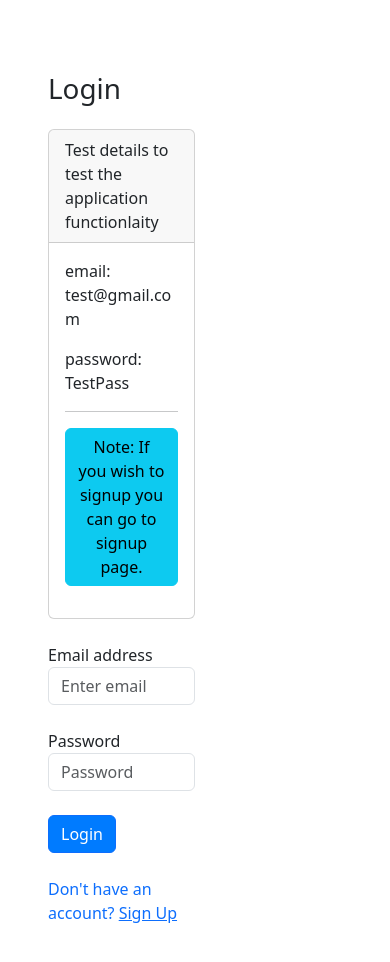
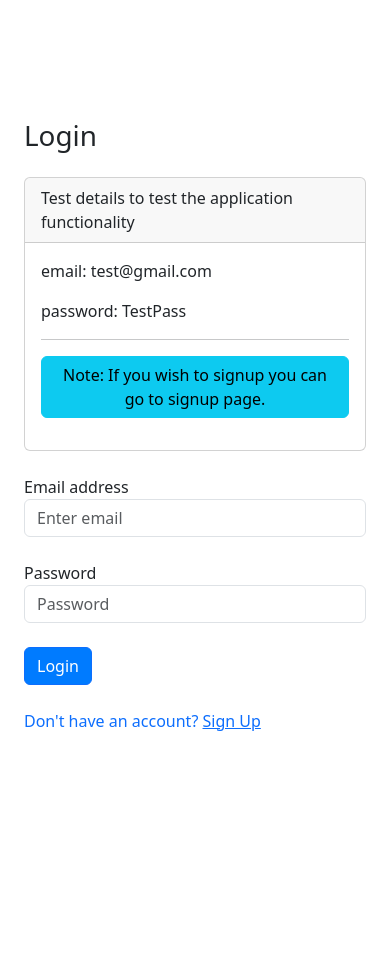
Before and after one commit to Junaid-Mohamed/Shopping-site-FE, a React (Vite) app: page /login in a window 390 px wide. Shown: the top 962 px of the page. After the commit the page ends 844 px from the top, so only its background shows below. Built offline with nearby package versions, Linux system fonts and the light colour scheme; no server answers.

Commit message:
feat: added login and signup img

```diff
--- a/src/pages/Login.jsx
+++ b/src/pages/Login.jsx
@@ -6,7 +6,6 @@ import { useAuth } from '../auth/AuthProvider';
 const Login = () => {
   const navigate = useNavigate();
   const location = useLocation();
-
   const { login } = useAuth();
 
   const from = location.state?.from || '/';
@@ -23,7 +22,7 @@ const Login = () => {
         'https://grocer-ease-five.vercel.app/api/users/login',
         formData
       );
-      if (data.status == 200) {
+      if (data.status === 200) {
         console.log(data);
         setSuccessMsg('Logged in successfully.');
         setTimeout(() => {
@@ -33,19 +32,13 @@ const Login = () => {
         }, 2000);
       }
     } catch (error) {
-      // console.log("Inside error");
       setSuccessMsg(error.response.data.message);
-      setFormData((prevState) => ({
-        email: '',
-        password: '',
-      }));
-      // console.log(error.response.data.message);
+      setFormData({ email: '', password: '' });
     }
   };
 
   const handleFormDataChange = (e) => {
     const { name, value } = e.target;
-
     setFormData((prevState) => ({
       ...prevState,
       [name]: value,
@@ -53,13 +46,14 @@ const Login = () => {
   };
 
   return (
-    <div className="container m-4 p-4 w-50">
-      <h1 className="my-4"> Login</h1>
-
+    <div className="container d-flex align-items-center justify-content-center min-vh-100">
+      <div className="row w-100">
+        <div className="col-md-6">
+          <h1 className="my-4">Login</h1>
           <div className="my-4">
             <div className="card">
               <div className="card-header">
-            Test details to test the application functionlaity
+                Test details to test the application functionality
               </div>
               <div className="card-body">
                 <p className="card-text">email: test@gmail.com</p>
@@ -71,18 +65,15 @@ const Login = () => {
               </div>
             </div>
           </div>
-
-      <form>
+          <form onSubmit={handleFormSubmit}>
             <div className="form-group">
               <label>Email address</label>
               <input
                 type="email"
                 onChange={handleFormDataChange}
                 className="form-control"
-            id="exampleInputEmail1"
                 name="email"
                 value={formData.email}
-            aria-describedby="emailHelp"
                 placeholder="Enter email"
               />
             </div>
@@ -92,17 +83,12 @@ const Login = () => {
                 type="password"
                 onChange={handleFormDataChange}
                 className="form-control"
-            id="exampleInputPassword1"
                 name="password"
                 value={formData.password}
                 placeholder="Password"
               />
             </div>
-        <button
-          type="submit"
-          onClick={handleFormSubmit}
-          className="btn btn-primary my-4"
-        >
+            <button type="submit" className="btn btn-primary my-4">
               Login
             </button>
           </form>
@@ -112,6 +98,15 @@ const Login = () => {
           </Link>
           <div className="mt-3">{successMsg}</div>
         </div>
+        <div className="col-md-6 d-none d-md-flex align-items-center justify-content-center">
+          <img
+            src="https://media.wired.com/photos/61562228a62d729110ec10fe/4:3/w_1766,h_1324,c_limit/Gear-Meal-Kits-misfits-market-source-misfits-market.jpeg"
+            alt="Login Illustration"
+            className="img-fluid rounded"
+          />
+        </div>
+      </div>
+    </div>
   );
 };
 
--- a/src/pages/Signup.jsx
+++ b/src/pages/Signup.jsx
@@ -25,7 +25,7 @@ const Signup = () => {
     phoneNumber: '',
   });
 
-  //   regex for email and phonenumber
+  // regex for email and phone number
   const emailRegex = /^[^\s@]+@[^\s@]+\.[^\s@]+$/;
   const phoneRegex = /^[0-9]{10}$/;
 
@@ -73,13 +73,11 @@ const Signup = () => {
   const handleFormSubmit = async (e) => {
     e.preventDefault();
     if (validate()) {
-      //   console.log('FormData submitted.', formData);
       const data = await axios.post(
         'https://grocer-ease-five.vercel.app/api/users/',
         formData
       );
       setSuccessMsg('Signed up successfully. Now you can login.');
-      //   console.log(data);
       setTimeout(() => {
         setSuccessMsg('');
         navigate('/login');
@@ -90,8 +88,10 @@ const Signup = () => {
   };
 
   return (
-    <div className="container m-4 p-4 w-50">
-      <h1 className="my-4"> Sign Up</h1>
+    <div className="container m-4 p-4">
+      <h1 className="my-4">Sign Up</h1>
+      <div className="row">
+        <div className="col-md-6">
           <form>
             <div className="form-group">
               <label>Name</label>
@@ -117,7 +117,6 @@ const Signup = () => {
                 placeholder="Enter email"
               />
               {errors.email && <p style={{ color: 'red' }}>{errors.email}</p>}
-
               <small id="emailHelp" className="form-text text-muted">
                 We'll never share your email with anyone else.
               </small>
@@ -201,6 +200,15 @@ const Signup = () => {
             </p>
           </div>
         </div>
+        <div className="col-md-6 d-none d-md-flex align-items-center justify-content-center">
+          <img
+            src="https://media.wired.com/photos/61562228a62d729110ec10fe/4:3/w_1766,h_1324,c_limit/Gear-Meal-Kits-misfits-market-source-misfits-market.jpeg"
+            alt="Login Illustration"
+            className="img-fluid rounded"
+          />
+        </div>
+      </div>
+    </div>
   );
 };
 
```
Lines whose indentation alone changed are shown as unchanged.
